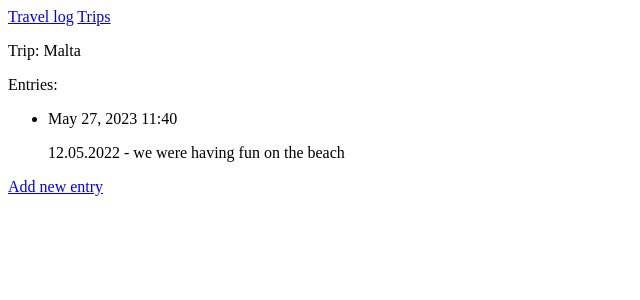
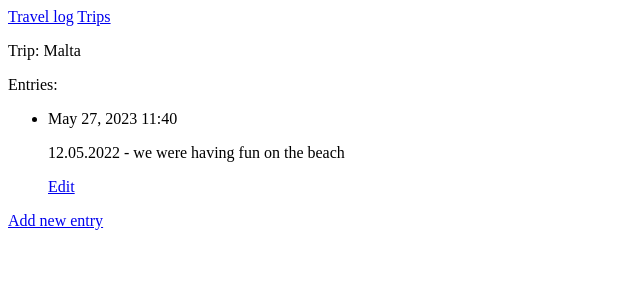
Before and after one commit to Skidmeister/travel_log, a Django app: page /topics/1/ in a window 1280 px wide. Shown: the top 300 px of the page, without its empty margins (0-640 px from the left). Run offline with Django 4.2, Linux system fonts and the light colour scheme; data comes from the database, SQL or seed files in the repository; both versions use the stored data as it was after the commit.

Commit message:
Added an EDIT button to each entry of a trip.

```diff
--- a/travel_logs/templates/travel_logs/topic.html
+++ b/travel_logs/templates/travel_logs/topic.html
@@ -9,6 +9,9 @@
 				<li>
 					<p>{{ entry.date_added|date:'M d, Y H:i' }}</p>
 					<p>{{ entry.text|linebreaks }}</p>
+					<p>
+						<a href="{% url 'travel_logs:edit_entry' entry.id %}">Edit</a>
+					</p>
 				</li>
 			{% empty %}
 				<li> no entries so far... </li>
--- a/travel_logs/urls.py
+++ b/travel_logs/urls.py
@@ -16,4 +16,6 @@ urlpatterns = [
 	path('new_topic/', views.new_topic, name='new_topic'),
 	#site to introduce a new entry for a topic
 	path('new_entry/<int:topic_id>/', views.new_entry, name='new_entry'),
+	#editing of entries
+	path('edit_entry/<int:entry_id>', views.edit_entry, name='edit_entry')
 	]
--- a/travel_logs/views.py
+++ b/travel_logs/views.py
@@ -1,6 +1,6 @@
 from django.shortcuts import render, redirect
 
-from .models import Topic
+from .models import Topic, Entry
 
 from .forms import TopicForm, EntryForm
 
@@ -57,3 +57,21 @@ def new_entry(request, topic_id):
 	#Display a blank or invalid form
 	context = {'topic':topic, 'form':form}
 	return render(request, 'travel_logs/new_entry.html', context)
+
+
+def edit_entry(request, entry_id):
+	'''page to edit an entry'''
+	entry = Entry.objects.get(id=entry_id)
+	topic = entry.topic
+
+	if request.method != 'POST':
+		form = EntryForm(instance=entry)
+
+	else:
+		form = EntryForm(instance=entry, data=request.POST)
+		if form.is_valid():
+			form.save()
+			return redirect('travel_logs:topic', topic_id=topic.id)
+
+	context = {'form':form, 'topic':topic, 'entry':entry}
+	return render(request, 'travel_logs/edit_entry.html', context)
```
Also changed, not shown: travel_logs/templates/travel_logs/edit_entry.html (added, +12 -0 lines), db.sqlite3.
